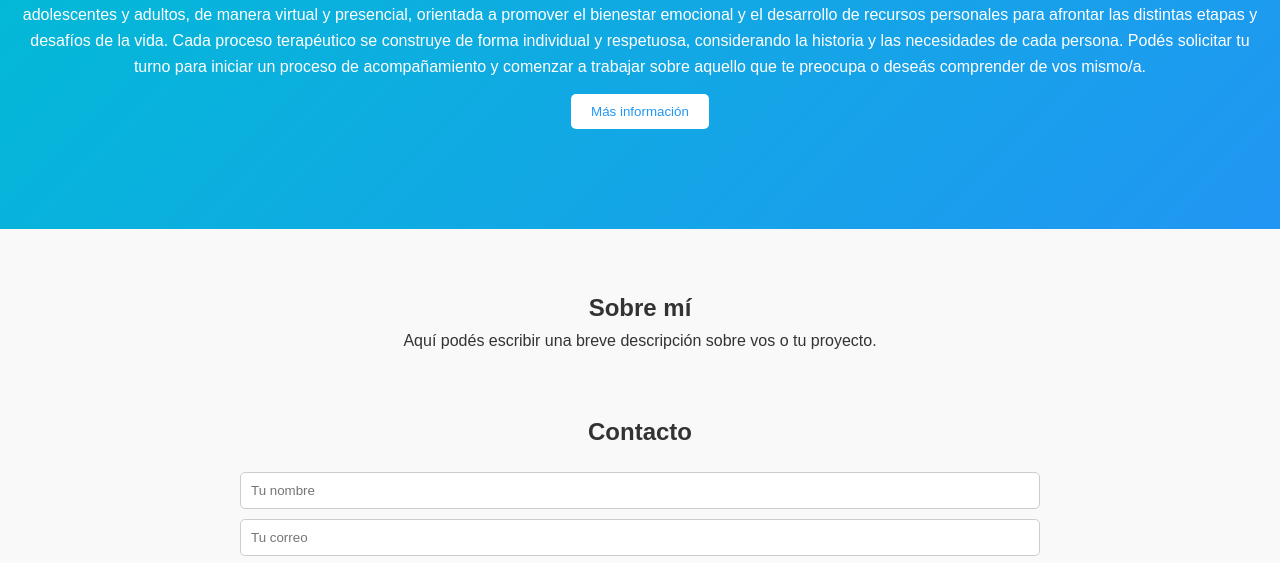
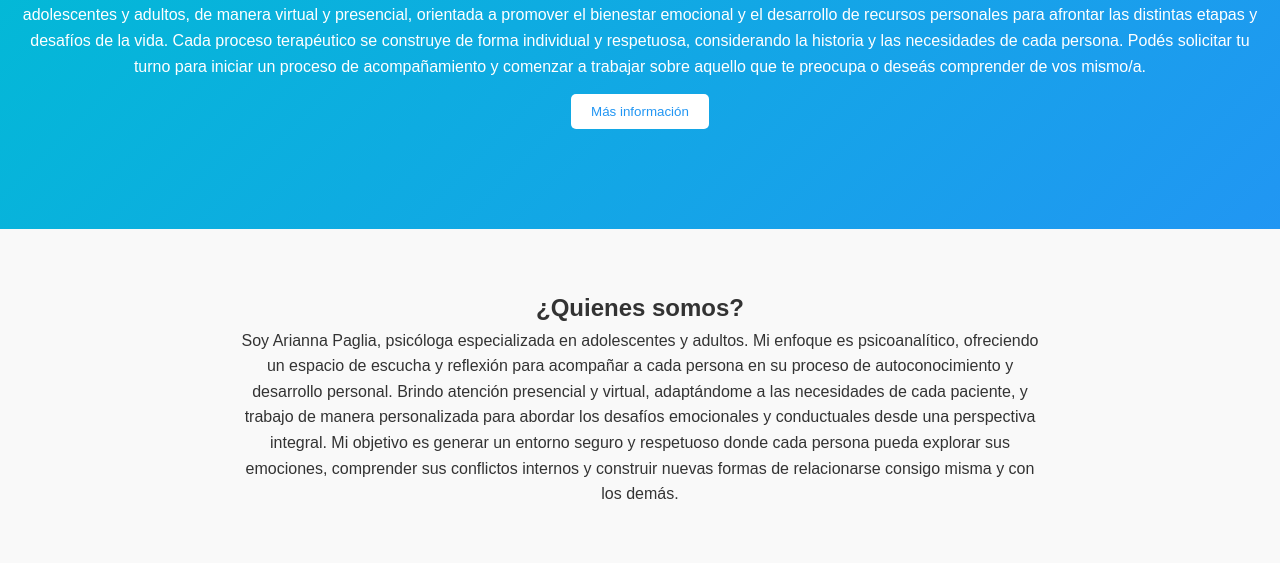
Before and after one commit to HospitalPsicologicoVirtual/HospitalPsicologicoVirtual, a plain HTML site: page index.html in a window 1280 px wide. Shown: the part 220-783 px from the top of the page. Drawn offline with Linux system fonts and the light colour scheme.

Commit message:
Update index.html

```diff
--- a/index.html
+++ b/index.html
@@ -30,10 +30,12 @@ Podés solicitar tu turno para iniciar un proceso de acompañamiento y comenzar
     <button id="btn-info">Más información</button>
   </section>
 
-  <!-- Sección sobre mí -->
+  <!-- Sección ¿Quienes somos? -->
   <section id="sobre-mi" class="content">
-    <h2>Sobre mí</h2>
-    <p>Aquí podés escribir una breve descripción sobre vos o tu proyecto.</p>
+    <h2>¿Quienes somos?</h2>
+    <p>Soy Arianna Paglia, psicóloga especializada en adolescentes y adultos. Mi enfoque es psicoanalítico, ofreciendo un espacio de escucha y reflexión para acompañar a cada persona en su proceso de autoconocimiento y desarrollo personal.
+Brindo atención presencial y virtual, adaptándome a las necesidades de cada paciente, y trabajo de manera personalizada para abordar los desafíos emocionales y conductuales desde una perspectiva integral.
+Mi objetivo es generar un entorno seguro y respetuoso donde cada persona pueda explorar sus emociones, comprender sus conflictos internos y construir nuevas formas de relacionarse consigo misma y con los demás.</p>
   </section>
 
   <!-- Sección de contacto -->
```
